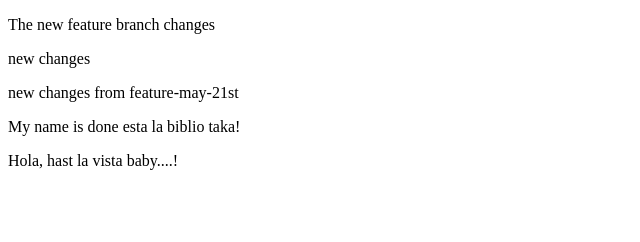
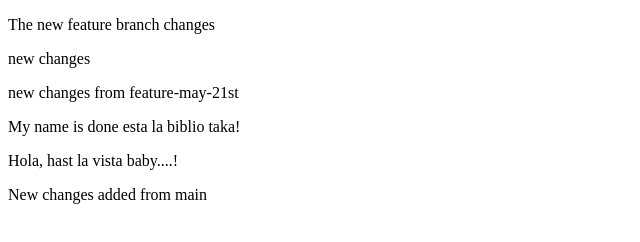
Before and after one commit to Karthik150502/learn-github-3, a plain HTML site: page index.html in a window 1280 px wide. Shown: the whole page, without its empty margins (0-640 px from the left). Drawn offline with Linux system fonts and the light colour scheme.

Commit message:
New changes from main branch

```diff
--- a/index.html
+++ b/index.html
@@ -13,6 +13,7 @@
     <p>new changes from feature-may-21st</p>
     <p>My name is done esta la biblio taka!</p>
     <p>Hola, hast la vista baby....!</p>
+    <p>New changes added from main</p>
 </body>
 
 </html>
```
